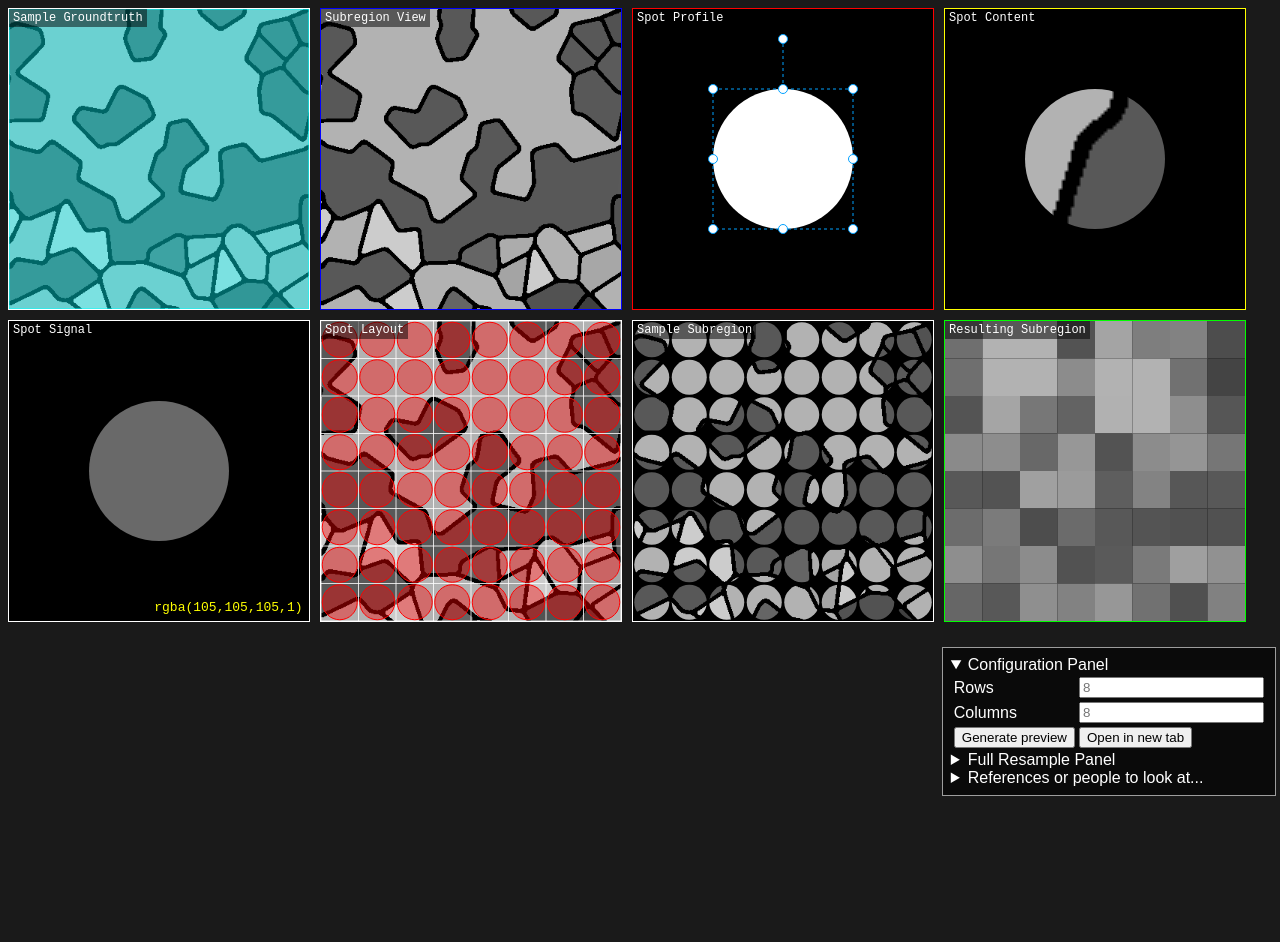
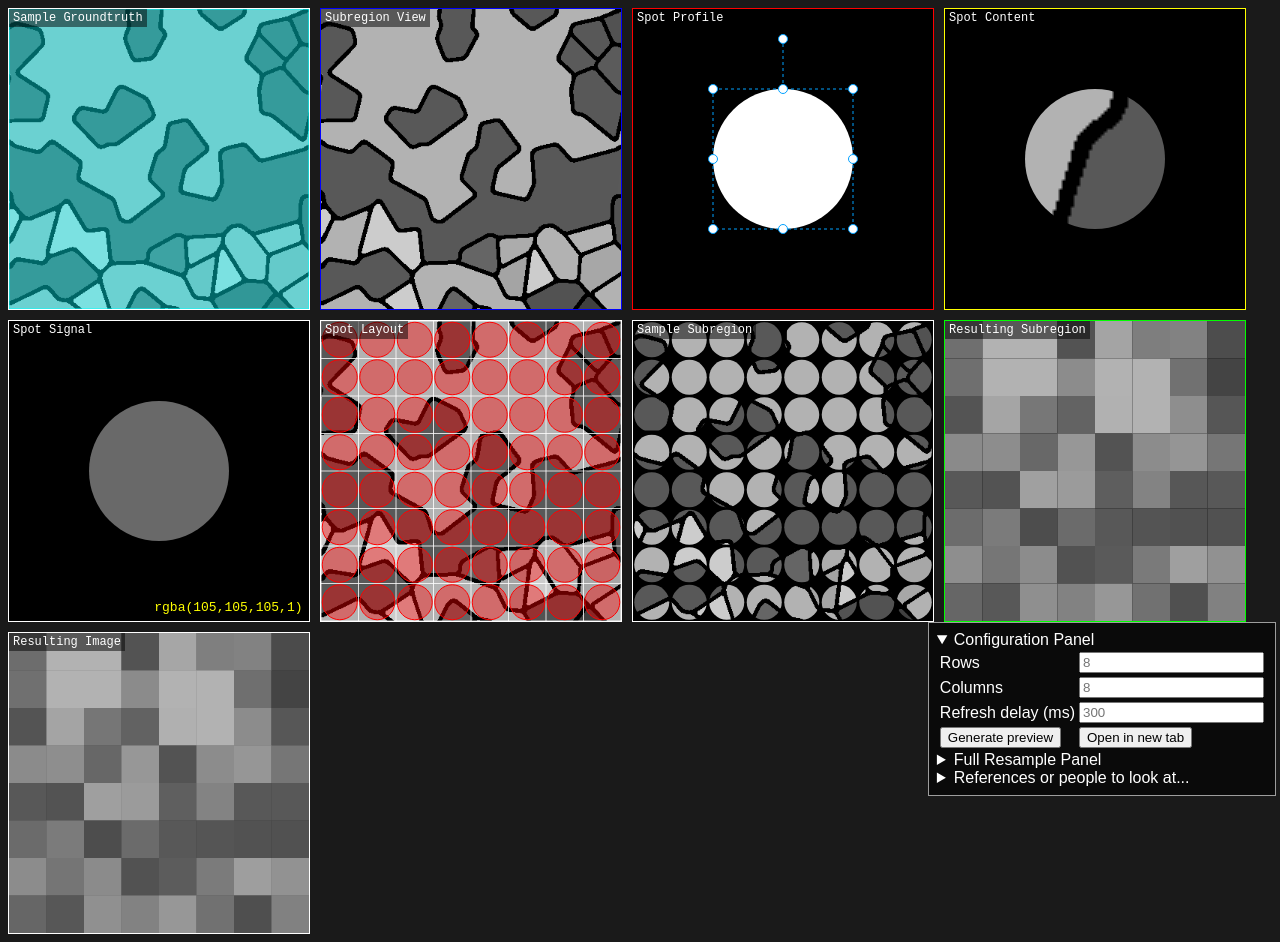
Before and after one commit to joedf/ImgBeamer, a plain HTML site: page app/index.html in a window 1280 px wide. Before the commit the page ends 800 px from the top, so only its background shows below. Drawn offline with Linux system fonts and the light colour scheme.

Commit message:
added VirtualSEM/Resulting image

```diff
--- a/app/index.html
+++ b/app/index.html
@@ -26,6 +26,10 @@
 						<tr>
 							<td>Columns</td>
 							<td><input type="number" id="iCols" placeholder="8"></td>
+						</tr>
+						<tr>
+							<td>Refresh delay (ms)</td>
+							<td><input type="number" id="iDelaySEM" placeholder="300"></td>
 						</tr>
 						<tr>
 							<td><button id="generateFinal">Generate preview</button></td>
@@ -114,13 +118,15 @@
 			var doGenerateSubRegion = function(e){
 				$('#loadspinner').show();
 
+				G_UpdateVirtualSEMConfig();
+
 				setTimeout(function(){
 					G_UpdateResampled(false);
 					$('#loadspinner').hide();
 				}, 250);
 			};
 
-			$('#iRows, #iCols').keypress(function(e){
+			$('#iRows, #iCols, #iDelaySEM').keypress(function(e){
 				if ( e.which == 13 ) {
 					e.preventDefault();
 					doGenerateSubRegion();
--- a/app/src/drawsteps.js
+++ b/app/src/drawsteps.js
@@ -408,5 +408,125 @@ function drawGroundtruthImage(stage, imageObj, subregionImage, maxSize=300){
 	update();
 	stage.draw();
 
-	return update;
+	return {
+		updateFunc: update,
+		subregionRect: rect
+	};
 }
+
+function drawVirtualSEM(stage, beam, subregionRect, subregionRectStage, originalImageObj, userScaledImage){
+	var rows = 0, cols = 0;
+	var cellW = 0, cellH = 0;
+	var currentRow = 0;
+
+	var refreshDelay = 500;
+
+	// use the canvas API directly in a konva stage
+	// https://konvajs.org/docs/sandbox/Free_Drawing.html
+
+	var layer = stage.getLayers()[0];
+	var canvas = document.createElement('canvas');
+	canvas.width = stage.width();
+	canvas.height = stage.height();
+
+	// the canvas is added to the layer as a "Konva.Image" element
+	var image = new Konva.Image({
+		image: canvas,
+		x: 0,
+		y: 0,
+	});
+	layer.add(image);
+
+	var context = canvas.getContext('2d');
+	context.imageSmoothingEnabled = false;
+
+	var beamRadius = {x : 0, y: 0};
+
+	var updateConfigValues = function(){
+		var ratioX = subregionRectStage.width() / subregionRect.width();
+		var ratioY = subregionRectStage.height() / subregionRect.height();
+
+		rows = Math.floor(getRowsInput() * ratioY);
+		cols = Math.floor(getColsInput() * ratioX);
+
+		// save last value, to detect significant change
+		var lastCellW = cellW, lastCellH = cellH;
+
+		cellW = stage.width() / cols;
+		cellH = stage.height() / rows;
+
+		var significantChange = (cellW != lastCellW) && (cellH != lastCellH);
+
+		// get beam size based on user-scaled image
+		beamRadius = {
+			x : (beam.width() / userScaledImage.scaleX()) / 2,
+			y : (beam.height() / userScaledImage.scaleY()) / 2
+		};
+
+		refreshDelay = getSEMRefreshDelay();
+
+		// we can clear the screen here, if we want to avoid lines from previous configs...
+		if (significantChange) { // if it affects the drawing
+			context.clearRect(0, 0, canvas.width, canvas.height);
+		}
+	};
+	updateConfigValues();
+
+	// var colors = ['blue', 'yellow', 'red', 'green', 'cyan', 'pink'];
+	var colors = ['#DDDDDD','#EEEEEE','#CCCCCC','#999999','#666666','#333333','#B6B6B6','#1A1A1A'];
+	var color = colors[getRandomInt(colors.length)];
+
+	// original image size
+	var iw = originalImageObj.naturalWidth, ih = originalImageObj.naturalHeight;
+	// get scale factor for full image size
+	var irw = (iw / stage.width()), irh = (ih / stage.height());
+
+	var doUpdate = function(){
+		var row = currentRow++;
+		var ctx = context;
+
+		if (currentRow >= rows)
+			currentRow = 0;
+
+		// interate over X
+		for (let i = 0; i < cols; i++) {
+			const cellX = i * cellW;
+			const cellY = row * cellH;
+
+			// TODO: check these values and the ComputeProbeValue_gs again
+			// since the final image seems to differ...
+
+			// map/transform values to full resolution image coordinates
+			const scaledProbe = {
+				centerX: (cellX + cellW/2) * irw,
+				centerY: (cellY + cellH/2) * irh,
+				rotationRad: toRadians(beam.rotation()),
+				radiusX: beamRadius.x * irw,
+				radiusY: beamRadius.y * irh,
+			};
+
+			// compute the pixel value, for the given spot/probe profile
+			var gsValue = ComputeProbeValue_gs(originalImageObj, scaledProbe);
+			color = 'rgba('+[gsValue,gsValue,gsValue].join(',')+',1)';
+
+			ctx.fillStyle = color;
+			ctx.fillRect(cellX, cellY, cellW, cellH);
+		}
+
+		layer.batchDraw();
+
+		// use this for debugging, less heavy, draw random color rows
+		// color = colors[getRandomInt(colors.length)];
+		// updateConfigValues();
+
+		// see comment on using this instead of setInterval below
+		setTimeout(doUpdate, refreshDelay);
+	};
+
+	//var updateLoop = setInterval(doUpdate, 500);
+	// use setTimer instead, to adapt delay while running
+	// https://stackoverflow.com/questions/1280263/changing-the-interval-of-setinterval-while-its-running
+	setTimeout(doUpdate, refreshDelay);
+
+	return updateConfigValues;
+}
--- a/app/src/main.js
+++ b/app/src/main.js
@@ -5,13 +5,14 @@ const INPUT_IMAGE = 'src/testimages/grains2tl.png';
 const COMPOSITE_OP = 'source-in';
 // const COMPOSITE_OP = 'destination-in';
 var G_UpdateResampled = null;
+var G_UpdateVirtualSEMConfig = null;
 
 const G_MAIN_CONTAINER = '#main-container';
 
 Konva.autoDrawEnabled = true;
 
 
-const nStages = 8;
+const nStages = 9;
 var sz = Math.max((document.body.clientWidth / 4) - (4 * 5), 300);
 var mc = $(G_MAIN_CONTAINER);
 
@@ -51,12 +52,14 @@ function OnImageLoaded(eImg, beam, stages){
 	var layoutSampledStage = stages[6];
 	var resampledStage = stages[7];
 	var groundtruthMapStage = stages[0];
+	var virtualSEMStage = stages[8];
 
 	var doUpdate = function(){
 		updateAvgCircle();
 		updateProbeLayout();
 		updateResamplingSteps(true);
 		updateGroundtruthMap();
+		updateVirtualSEM_Config();
 	};
 
 	// draw base image (can pan & zoom)
@@ -113,7 +116,13 @@ function OnImageLoaded(eImg, beam, stages){
 
 	// draw Sample Groundtruth
 	$(groundtruthMapStage.getContainer()).attr('box_label', 'Sample Groundtruth');
-	var updateGroundtruthMap = drawGroundtruthImage(groundtruthMapStage, eImg, subregionImage, sz);
+	var groundtruthMap = drawGroundtruthImage(groundtruthMapStage, eImg, subregionImage, sz);
+	var updateGroundtruthMap = groundtruthMap.updateFunc;
+
+	$(virtualSEMStage.getContainer()).attr('box_label', 'Resulting Image');
+	var vitualSEMBeam = beam.clone();
+	var updateVirtualSEM_Config = drawVirtualSEM(virtualSEMStage, vitualSEMBeam, groundtruthMap.subregionRect, groundtruthMapStage, eImg, userScaledImage);
+	G_UpdateVirtualSEMConfig = updateVirtualSEM_Config;
 
 	// update beams
 	beam.on('transform', function(){
@@ -135,6 +144,8 @@ function OnImageLoaded(eImg, beam, stages){
 
 		resampledBeam.size(layoutBeam.size());
 		resampledBeam.rotation(layoutBeam.rotation());
+
+		vitualSEMBeam.rotation(layoutBeam.rotation());
 
 		doUpdate();
 	});
--- a/app/src/utils.js
+++ b/app/src/utils.js
@@ -42,6 +42,7 @@ function getCellHInput(){ return getInputValueInt($('#iCellH')); }
 function getSpotXInput(){ return getInputValueInt($('#iSpotX')); }
 function getSpotYInput(){ return getInputValueInt($('#iSpotY')); }
 function getSpotAngleInput(){ return getInputValueInt($('#iSpotAngle')); }
+function getSEMRefreshDelay(){ return getInputValueInt($('#iDelaySEM')); }
 
 function MakeZoomHandler(stage, konvaObj, callback=null, scaleFactor=1.2, scaleMin=0, scaleMax=Infinity) {
 	var handler = function(e){
@@ -79,6 +80,11 @@ function MakeZoomHandler(stage, konvaObj, callback=null, scaleFactor=1.2, scaleM
 	};
 
 	return handler;
+}
+
+// https://developer.mozilla.org/en-US/docs/Web/JavaScript/Reference/Global_Objects/Math/random
+function getRandomInt(max) {
+	return Math.floor(Math.random() * max);
 }
 
 function fitImageProportions(w, h, maxDimension, doFill=false){
```
